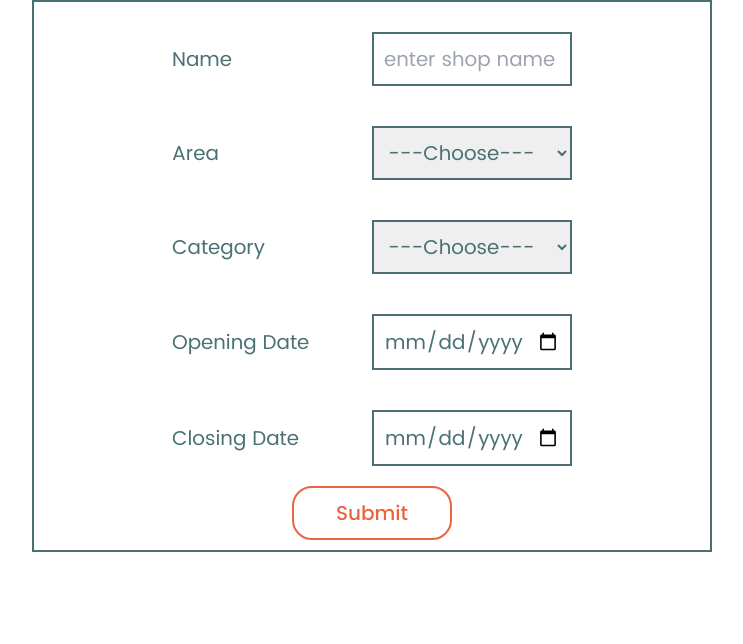
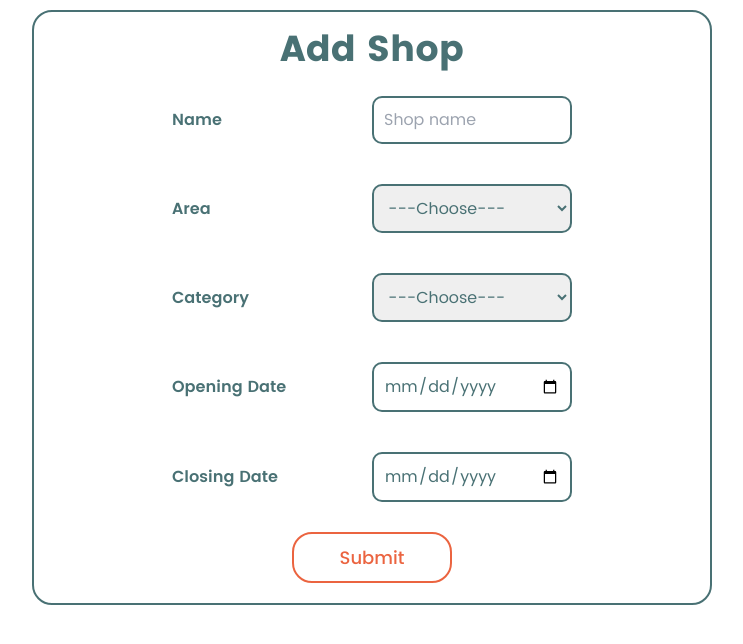
Before and after one commit to Coder-Aftab/shops-List, a React (Vite) app: page / in a window 1280 px wide. Shown: the top 644 px of the page, without its empty margins (268-1011 px from the left). Built offline with nearby package versions, Linux system fonts and the light colour scheme.

Commit message:
completed form styles

```diff
--- a/src/App.css
+++ b/src/App.css
@@ -28,10 +28,11 @@ h3 {
   font-size: 2.4rem;
 }
 
-.body {
-  font-size: 2rem;
+body {
+  font-size: 1.6rem;
   font-weight: normal;
   line-height: 1.2;
+  padding: 1rem;
 }
 
 @media screen and (min-width: 760px) {
@@ -46,6 +47,7 @@ h3 {
   }
 }
 
+/* Forms */
 #name,
 #category,
 #opening-date,
@@ -54,13 +56,15 @@ h3 {
   border: 2px solid var(--color-secondary);
   padding: 1rem;
   min-width: 80%;
+  border-radius: 1rem;
 }
 .input-form {
   display: flex;
   flex-direction: column;
   /* align-items: center;
   justify-content: center; */
-  font-size: 2rem;
+  font-size: 1.6rem;
+  border-radius: 2rem;
   border: 2px solid var(--color-secondary);
   width: 100%;
   max-width: 680px;
@@ -71,7 +75,7 @@ h3 {
   display: grid;
   align-items: center;
   grid-template-columns: repeat(2, 1fr);
-  margin: 2rem 0;
+  margin: 1rem 0;
   width: 100%;
   max-width: 400px;
   color: var(--color-secondary);
@@ -79,13 +83,28 @@ h3 {
 }
 .form__input label {
   margin-right: 2rem;
+  font-weight: 600;
 }
+.form__submit-btn {
+  align-self: center;
+}
+.form__heading {
+  font-size: 3.6rem;
+  text-align: center;
+  color: var(--color-secondary);
+  font-weight: 700;
+}
+
+@media screen and (min-width: 760px) {
+}
+
+/* Buttons */
 
 .btn {
   padding: 1rem 2rem;
   border-radius: 2rem;
   margin: 1rem;
-  font-size: 2rem;
+  font-size: 1.8rem;
   font-weight: 500;
 }
 
@@ -102,7 +121,3 @@ h3 {
   width: 100%;
   max-width: 16rem;
 }
-
-.form__submit-btn {
-  margin: auto;
-}
--- a/src/App.jsx
+++ b/src/App.jsx
@@ -2,9 +2,9 @@ import { useRef, useState } from "react";
 import "./App.css";
 import { useSelector, useDispatch } from "react-redux";
 import { shopsAdded, shopsRemoved } from "./store/shops";
+import Form from "./components/form";
 
 const App = () => {
-  const formRef = useRef(null);
   const getState = useSelector((state) => state);
   const initialState = {
     name: "",
@@ -42,88 +42,11 @@ const App = () => {
   };
   return (
     <div className="App">
-      <form
-        className="input-form"
-        onSubmit={(e) => handleSubmit(e)}
-        ref={formRef}
-      >
-        <div className=" form__input">
-          <label htmlFor="name">Name</label>
-          <input
-            type="text"
-            id="name"
-            name="name"
-            placeholder="enter shop name"
-            onChange={handleChange}
-            value={formData.name}
-            required
-          />
-        </div>
-        <div className=" form__input">
-          <label htmlFor="area">Area</label>
-          <select
-            type="text"
-            id="area"
-            name="area"
-            placeholder="enter area"
-            onChange={handleChange}
-            value={formData.area}
-          >
-            <option value="">---Choose---</option>
-            <option value="Thane">Thane</option>
-            <option value="Pune">Pune</option>
-            <option value="Mumbai Suburban">Mumbai Suburban</option>
-            <option value="Nashik">Nashik</option>
-            <option value="Ahmednagar">Ahmednagar</option>
-
-            <option value="Solapur">Solapur</option>
-          </select>
-        </div>
-        <div className=" form__input">
-          <label htmlFor="category">Category</label>
-          <select
-            id="category"
-            name="category"
-            placeholder="enter shop category"
-            value={formData.category}
-            onChange={handleChange}
-            required
-          >
-            <option value="">---Choose---</option>
-            <option value="Grocery">Grocery</option>
-            <option value="Butcher">Butcher</option>
-            <option value="Baker">Baker</option>
-            <option value="Chemist">Chemist</option>
-            <option value="Stationary">Stationary</option>
-          </select>
-        </div>
-        <div className=" form__input">
-          <label htmlFor="openingDate">Opening Date</label>
-          <input
-            type="date"
-            name="openingDate"
-            id="opening-date"
-            onChange={handleChange}
-            value={formData.openingDate}
-            required
-          />
-        </div>
-        <div className=" form__input">
-          <label htmlFor="closingDate">Closing Date</label>
-          <input
-            type="date"
-            id="closing-date"
-            name="closingDate"
-            onChange={handleChange}
-            value={formData.closingDate}
-            required
-          />
-        </div>
-        <button className="tw-btn btn btn--large btn--accent form__submit-btn" type="submit">
-          Submit
-        </button>
-      </form>
-      <div></div>
+      <Form
+        formData={formData}
+        handleChange={handleChange}
+        handleSubmit={handleSubmit}
+      />
     </div>
   );
 };
--- /dev/null
+++ b/src/components/form.jsx
@@ -0,0 +1,92 @@
+import React from "react";
+
+function Form(props) {
+  return (
+    <div>
+      <form className="input-form" onSubmit={(e) => props.handleSubmit(e)}>
+        <div>
+          <h2 className="form__heading">Add Shop</h2>
+        </div>
+        <div className=" form__input">
+          <label htmlFor="name">Name</label>
+          <input
+            type="text"
+            id="name"
+            name="name"
+            placeholder="Shop name"
+            onChange={props.handleChange}
+            value={props.formData.name}
+            required
+          />
+        </div>
+        <div className="form__input">
+          <label htmlFor="area">Area</label>
+          <select
+            type="text"
+            id="area"
+            name="area"
+            onChange={props.handleChange}
+            value={props.formData.area}
+          >
+            <option value="">---Choose---</option>
+            <option value="Thane">Thane</option>
+            <option value="Pune">Pune</option>
+            <option value="Mumbai Suburban">Mumbai Suburban</option>
+            <option value="Nashik">Nashik</option>
+            <option value="Ahmednagar">Ahmednagar</option>
+
+            <option value="Solapur">Solapur</option>
+          </select>
+        </div>
+        <div className=" form__input">
+          <label htmlFor="category">Category</label>
+          <select
+            id="category"
+            name="category"
+            placeholder="enter shop category"
+            value={props.formData.category}
+            onChange={props.handleChange}
+            required
+          >
+            <option value="">---Choose---</option>
+            <option value="Grocery">Grocery</option>
+            <option value="Butcher">Butcher</option>
+            <option value="Baker">Baker</option>
+            <option value="Chemist">Chemist</option>
+            <option value="Stationary">Stationary</option>
+          </select>
+        </div>
+        <div className=" form__input">
+          <label htmlFor="openingDate">Opening Date</label>
+          <input
+            type="date"
+            name="openingDate"
+            id="opening-date"
+            onChange={props.handleChange}
+            value={props.formData.openingDate}
+            required
+          />
+        </div>
+        <div className=" form__input">
+          <label htmlFor="closingDate">Closing Date</label>
+          <input
+            type="date"
+            id="closing-date"
+            name="closingDate"
+            onChange={props.handleChange}
+            value={props.formData.closingDate}
+            required
+          />
+        </div>
+        <button
+          className="tw-btn btn btn--large btn--accent form__submit-btn"
+          type="submit"
+        >
+          Submit
+        </button>
+      </form>
+    </div>
+  );
+}
+
+export default Form;
```
